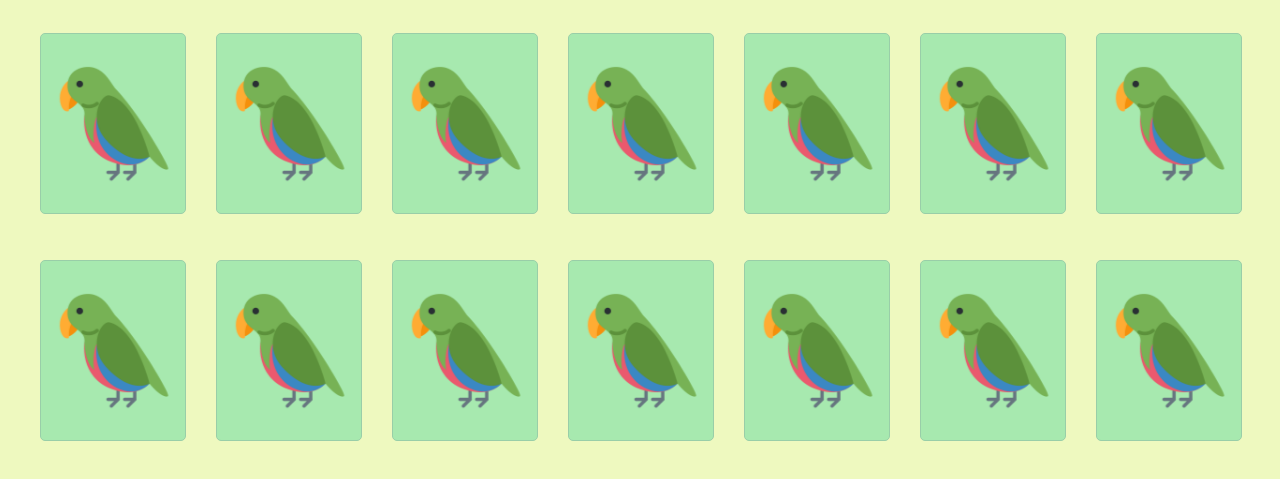
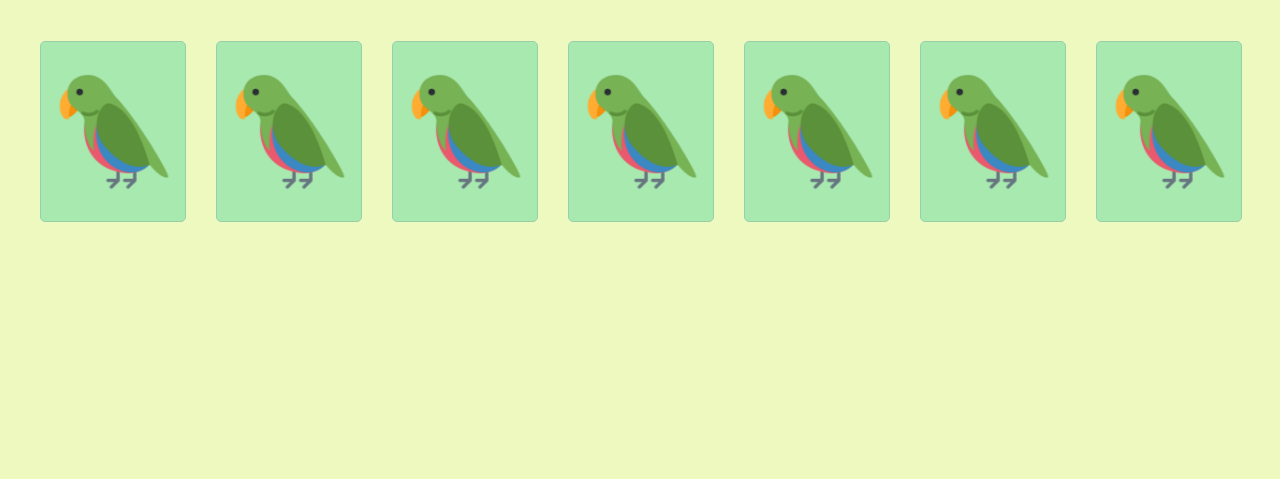
Before and after one commit to DFCruzz/Projeto_04_parrotsCardGame, a plain HTML site: page index.html in a window 1280 px wide. Shown: the part 111-590 px from the top of the page. Drawn offline with Linux system fonts and the light colour scheme.

Commit message:
testing cards functions

```diff
--- a/css/style.css
+++ b/css/style.css
@@ -8,7 +8,7 @@ body {
     font-weight: 700;
     width: 640px;
     margin-top: 40px;
-    margin-bottom: 40px;
+    margin-bottom: 48px;
     margin-left: auto;
     margin-right: auto;
     text-align: center;
@@ -16,19 +16,34 @@ body {
 }
 
 .game-container {
-    width: 100%;
+    width: 1240px;
     display: flex;
-    flex-direction: column;
-}
-
-.top-row, .bottom-row {
     display: flex;
     justify-content: center;
     margin: 0px 16px;
+    flex-wrap: wrap;
+    margin-left: auto;
+    margin-right: auto;
 }
 
-.top-row {
-    margin-bottom: 48px;
+.board4 {
+    width: 380px;
+}
+
+.board6 {
+    width: 550px;
+}
+
+.board8 {
+    width: 730px;
+}
+
+.board10 {
+    width: 900px;
+}
+
+.board12 {
+    width: 1080px;
 }
 
 .card-container {
@@ -36,9 +51,10 @@ body {
     height: 179px;
     margin: 0px 16px;
     perspective: 600px;
+    margin-bottom: 48px;
 }
 
-.card-container:hover .card {
+.flip-card {
     transform: rotateY(180deg);
 }
 
--- a/index.html
+++ b/index.html
@@ -1,5 +1,6 @@
 <!DOCTYPE html>
 <html lang="en">
+
 <head>
     <meta charset="UTF-8">
     <meta http-equiv="X-UA-Compatible" content="IE=edge">
@@ -7,7 +8,9 @@
 
     <link rel="preconnect" href="https://fonts.googleapis.com">
     <link rel="preconnect" href="https://fonts.gstatic.com" crossorigin>
-    <link href="https://fonts.googleapis.com/css2?family=Roboto:ital,wght@0,100;0,300;0,400;0,500;0,700;1,100;1,300;1,400;1,500&display=swap" rel="stylesheet">
+    <link
+        href="https://fonts.googleapis.com/css2?family=Roboto:ital,wght@0,100;0,300;0,400;0,500;0,700;1,100;1,300;1,400;1,500&display=swap"
+        rel="stylesheet">
 
     <link rel="stylesheet" href="css/reset.css">
     <link rel="stylesheet" href="css/style.css">
@@ -16,160 +19,19 @@
     <title>Parrot Card Game</title>
 
 </head>
+
 <body>
     <div class="title">
         <h1>PARROT CARD GAME</h1>
     </div>
 
     <div class="game-container">
-        <div class="top-row">
-            <div class="card-container">
-                <div class="card">
-                    <div class="card-back">
-                        <img src="/img/back.png" alt="">
-                    </div>
-                    <div class="card-front">
-                       <img src="/img/bobrossparrot.gif" alt="">
-                    </div>
-                </div>
-            </div>
-            <div class="card-container">
-                <div class="card">
-                    <div class="card-back">
-                        <img src="/img/back.png" alt="">
-                    </div>
-                    <div class="card-front">
-                       <img src="/img/bobrossparrot.gif" alt="">
-                    </div>
-                </div>
-            </div>
-            <div class="card-container">
-                <div class="card">
-                    <div class="card-back">
-                        <img src="/img/back.png" alt="">
-                    </div>
-                    <div class="card-front">
-                       <img src="/img/bobrossparrot.gif" alt="">
-                    </div>
-                </div>
-            </div>
-            <div class="card-container">
-                <div class="card">
-                    <div class="card-back">
-                        <img src="/img/back.png" alt="">
-                    </div>
-                    <div class="card-front">
-                       <img src="/img/bobrossparrot.gif" alt="">
-                    </div>
-                </div>
-            </div>
-            <div class="card-container">
-                <div class="card">
-                    <div class="card-back">
-                        <img src="/img/back.png" alt="">
-                    </div>
-                    <div class="card-front">
-                       <img src="/img/bobrossparrot.gif" alt="">
-                    </div>
-                </div>
-            </div>
-            <div class="card-container">
-                <div class="card">
-                    <div class="card-back">
-                        <img src="/img/back.png" alt="">
-                    </div>
-                    <div class="card-front">
-                       <img src="/img/bobrossparrot.gif" alt="">
-                    </div>
-                </div>
-            </div>
-            <div class="card-container">
-                <div class="card">
-                    <div class="card-back">
-                        <img src="/img/back.png" alt="">
-                    </div>
-                    <div class="card-front">
-                       <img src="/img/bobrossparrot.gif" alt="">
-                    </div>
-                </div>
-            </div>
-        </div>
-        <div class="bottom-row">
-            <div class="card-container">
-                <div class="card">
-                    <div class="card-back">
-                        <img src="/img/back.png" alt="">
-                    </div>
-                    <div class="card-front">
-                       <img src="/img/bobrossparrot.gif" alt="">
-                    </div>
-                </div>
-            </div>
-            <div class="card-container">
-                <div class="card">
-                    <div class="card-back">
-                        <img src="/img/back.png" alt="">
-                    </div>
-                    <div class="card-front">
-                       <img src="/img/bobrossparrot.gif" alt="">
-                    </div>
-                </div>
-            </div>
-            <div class="card-container">
-                <div class="card">
-                    <div class="card-back">
-                        <img src="/img/back.png" alt="">
-                    </div>
-                    <div class="card-front">
-                       <img src="/img/bobrossparrot.gif" alt="">
-                    </div>
-                </div>
-            </div>
-            <div class="card-container">
-                <div class="card">
-                    <div class="card-back">
-                        <img src="/img/back.png" alt="">
-                    </div>
-                    <div class="card-front">
-                       <img src="/img/bobrossparrot.gif" alt="">
-                    </div>
-                </div>
-            </div>
-            <div class="card-container">
-                <div class="card">
-                    <div class="card-back">
-                        <img src="/img/back.png" alt="">
-                    </div>
-                    <div class="card-front">
-                       <img src="/img/bobrossparrot.gif" alt="">
-                    </div>
-                </div>
-            </div>
-            <div class="card-container">
-                <div class="card">
-                    <div class="card-back">
-                        <img src="/img/back.png" alt="">
-                    </div>
-                    <div class="card-front">
-                       <img src="/img/bobrossparrot.gif" alt="">
-                    </div>
-                </div>
-            </div>
-            <div class="card-container">
-                <div class="card">
-                    <div class="card-back">
-                        <img src="/img/back.png" alt="">
-                    </div>
-                    <div class="card-front">
-                        <img src="/img/bobrossparrot.gif" alt="">
-                    </div>
-                </div>
-            </div>
-        </div>
+
     </div>
 
 
 
     <script src="js/script.js"></script>
 </body>
+
 </html>
--- a/js/script.js
+++ b/js/script.js
@@ -0,0 +1,38 @@
+const Parrots = [
+    "img/bobrossparrot.gif",
+    "/img/explodyparrot.gif",
+    "img/fiestaparrot.gif",
+    "img/metalparrot.gif",
+    "img/revertitparrot.gif",
+    "img/tripletsparrot.gif",
+    "img/unicornparrot.gif",
+];
+
+
+
+function addCards()  {
+    const testDiv = document.querySelector('.game-container')
+    for(let count = 0; count < Parrots.length; count++) {
+        testDiv.innerHTML += `
+        <div class="card-container">
+        <div class="card">
+            <div class="card-back">
+                <img src="/img/back.png" alt="">
+            </div>
+            <div class="card-front">
+            <img src="${Parrots[count]}" alt="">
+            </div>
+        </div>
+    </div>
+        `
+    }
+}
+
+const cards = document.querySelectorAll('.card');
+cards.forEach((card) => {
+    card.addEventListener("click", () => {
+        console.log(true);
+    })
+})
+
+addCards()
```
